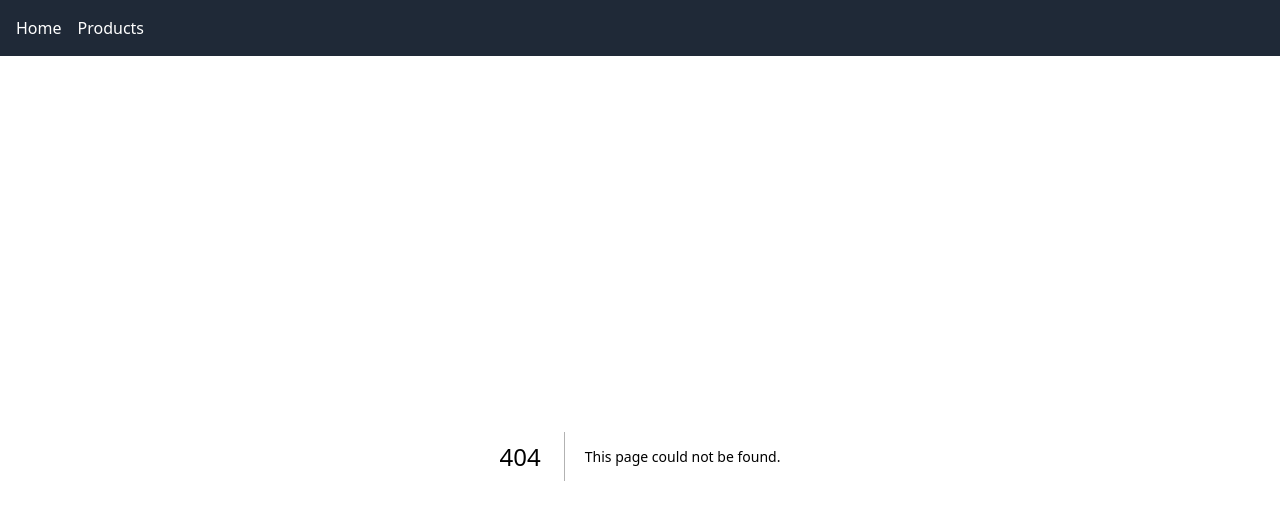
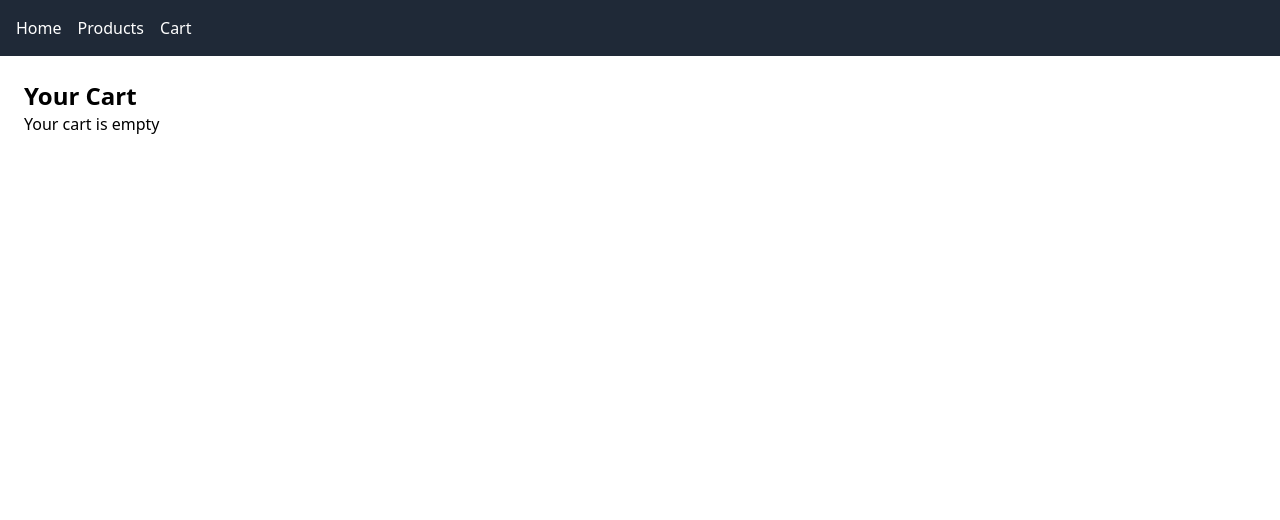
Before and after one commit to nelg62/EcommerseWebsiteNextjsTypescript, a Next.js app: page /cart in a window 1280 px wide. Before the commit this address had no page. Shown: the top 520 px of the page. Built offline with nearby package versions, Linux system fonts and the light colour scheme.

Commit message:
basic frountend cart working

```diff
--- /dev/null
+++ b/src/app/cart/page.tsx
@@ -0,0 +1,39 @@
+"use client";
+
+import { useCart } from "@/context/CartContext";
+
+export default function CartPage() {
+  const { cart, removeFromCart, clearCart } = useCart();
+
+  return (
+    <div className="p-6">
+      <h1 className="text-2xl font-bold">Your Cart</h1>
+      {cart.length === 0 ? (
+        <p>Your cart is empty</p>
+      ) : (
+        <div>
+          {cart.map((item) => (
+            <div key={item.id}>
+              <span>{item.title}</span>
+              <span>
+                ${item.price} X {item.quantity}
+              </span>
+              <button
+                onClick={() => removeFromCart(item.id)}
+                className="bg-red-500 text-white px-3 py-1 rounded"
+              >
+                Remove
+              </button>
+            </div>
+          ))}
+          <button
+            onClick={clearCart}
+            className="bg-blue-500 text-white px-4 py-2 rounded"
+          >
+            Clear Cart
+          </button>
+        </div>
+      )}
+    </div>
+  );
+}
--- a/src/components/NavBar.tsx
+++ b/src/components/NavBar.tsx
@@ -17,6 +17,11 @@ const NavBar = () => {
             Products
           </Link>
         </li>
+        <li>
+          <Link href="/cart" className="text-white hover:underline">
+            Cart
+          </Link>
+        </li>
       </ul>
     </nav>
   );
```
